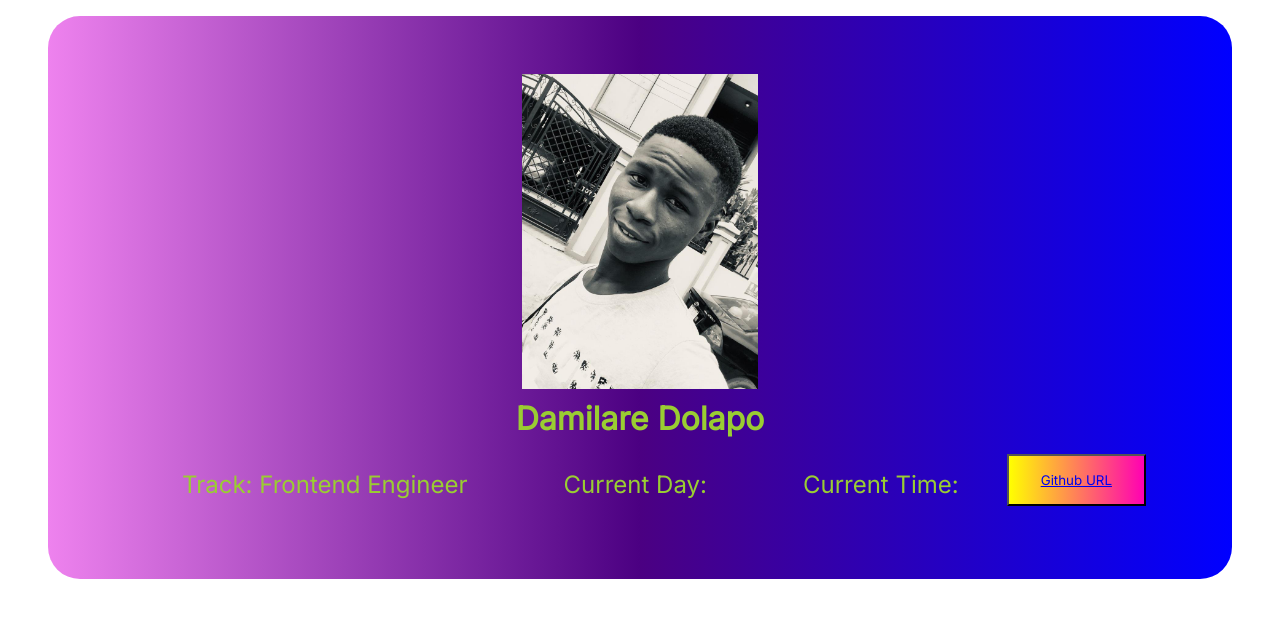
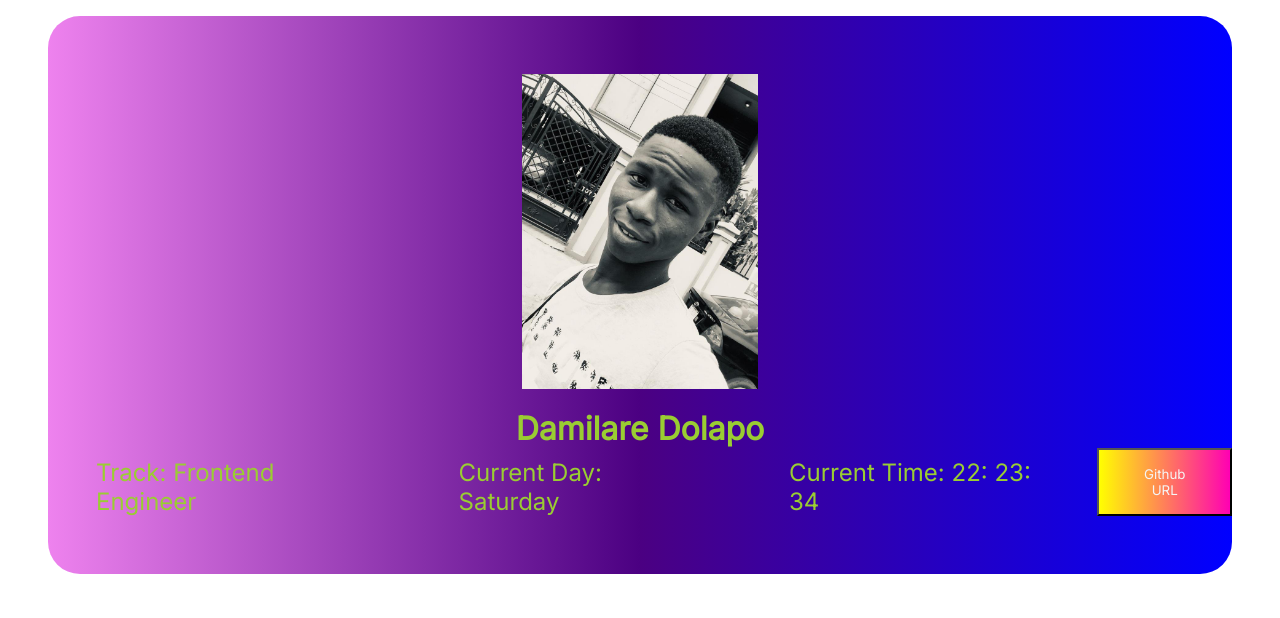
Before and after one commit to EzekielDamz/stage-one-project, a plain HTML site: page index.html in a window 1280 px wide. Drawn offline with Linux system fonts and the light colour scheme.

Commit message:
updated HNG

```diff
--- a/index.html
+++ b/index.html
@@ -15,8 +15,8 @@
         <h1 data-testid="slackUserName">Damilare Dolapo</h3>
          <ul>
          <li><p data-testid="myTrack"><span>Track:  </span>Frontend Engineer</p></li>
-         <li><p data-testid="slackDayOfTheWeek">Current Day: </p></li>
-         <li><p data-testid="currentUTCTime">Current Time: </p></li>
+         <li><p data-testid="slackDayOfTheWeek"> </p></li>
+         <li><p data-testid="currentUTCTime"> </p></li>
          <button data-testid="githubURL"><a href="https://github.com/EzekielDamz/stage-one-project">Github URL</a></button>
          </ul>
     </header>
--- a/script.js
+++ b/script.js
@@ -1,7 +1,22 @@
 const weekday = ["Sunday", "Monday", "Tuesday", "Wednesday", "Thursday", "Friday", "Saturday"];
 const d = new Date();
 let day = weekday[d.getDay()];
-document.getElementById("slackDayOfTheWeek").innerHTML = "Current Day: "+ day;
+document.querySelector('[data-testid=slackDayOfTheWeek]').innerHTML = "Current Day: " + day;
+const dayTime = document.querySelector('[data-testid=currentUTCTime]');
 
-const t = new Date();
-document.getElementById("currentUTCTime").innerHTML = "Current Time: " + t.toUTCString();
+const UTCTime = () => {
+
+    const getUTCTiming = () => {
+        const Newtime = new Date()
+        const hour = Newtime.getUTCHours()
+        const minutes = Newtime.getMinutes()
+        const seconds = Newtime.getSeconds()
+        /*const milliseconds = Newtime.getMilliseconds()*/
+        const currentUTCTiming = `Current Time: ${hour}: ${minutes}: ${seconds}`
+        dayTime.innerHTML = currentUTCTiming;
+     }
+     getUTCTiming()
+
+     setInterval(getUTCTiming, 1000)
+}
+UTCTime()
--- a/style.css
+++ b/style.css
@@ -24,7 +24,7 @@ ul{
     align-items: center;
 }
 li{
-   padding:  2rem 3rem ;
+   padding:  .2rem 3rem ;
    list-style: none;
    text-decoration: none;
 }
@@ -42,10 +42,10 @@ img{
     margin-bottom: .6rem;
     align-items: center;
 }
-#slackDisplayImage{
-    width: 100%;
+[data-testid=slackDisplayImage]{
+    width: 50%;
 }
-#slackUserName{
+[data-testid=slackUserName]{
     margin-top: 10px;
 }
 
@@ -58,6 +58,7 @@ img{
 #myTrack{
     font-size: larger;
 }
+
 p{
     font-size: 1.5rem;
     color: yellowgreen;
@@ -66,13 +67,19 @@ h1{
     color: yellowgreen;
 }
 
-button{
+[data-testid=githubURL] {
     display: flex;
     list-style: none;
     background: linear-gradient(to left, rgb(255, 0, 179), yellow);
     padding: 1rem 2rem;
     margin-bottom: .6rem;
     text-decoration: none;
+}
+a{
+    color:whitesmoke;
+    text-decoration: none;
+    font-family: "Inter";
+    font-weight: 500;
 }
 
 /*MOBILE*/
```
